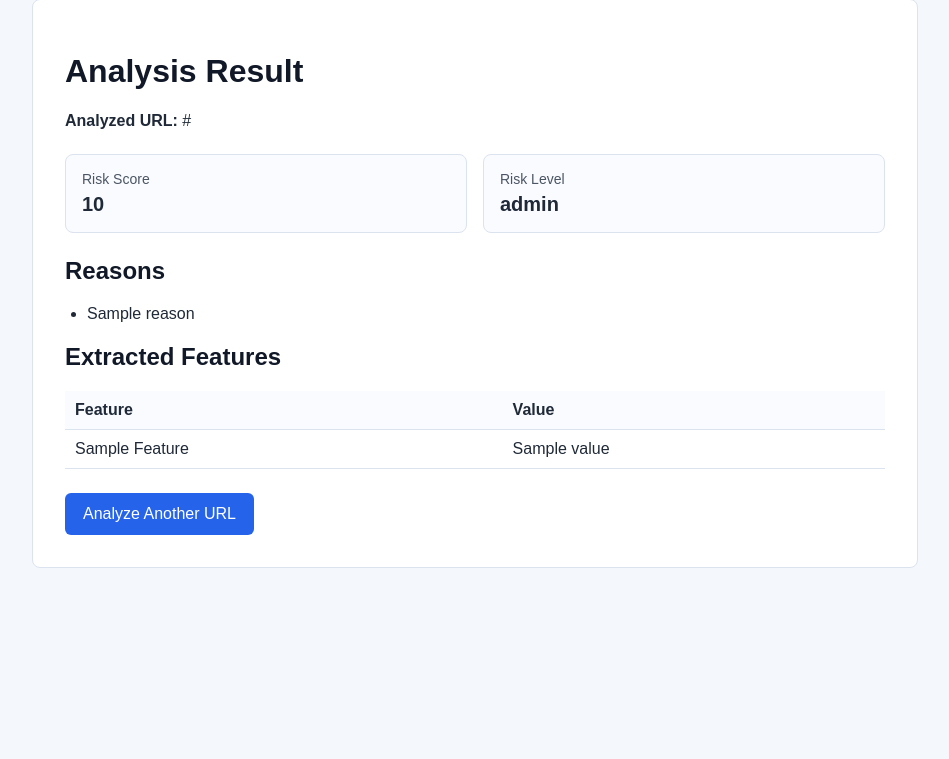
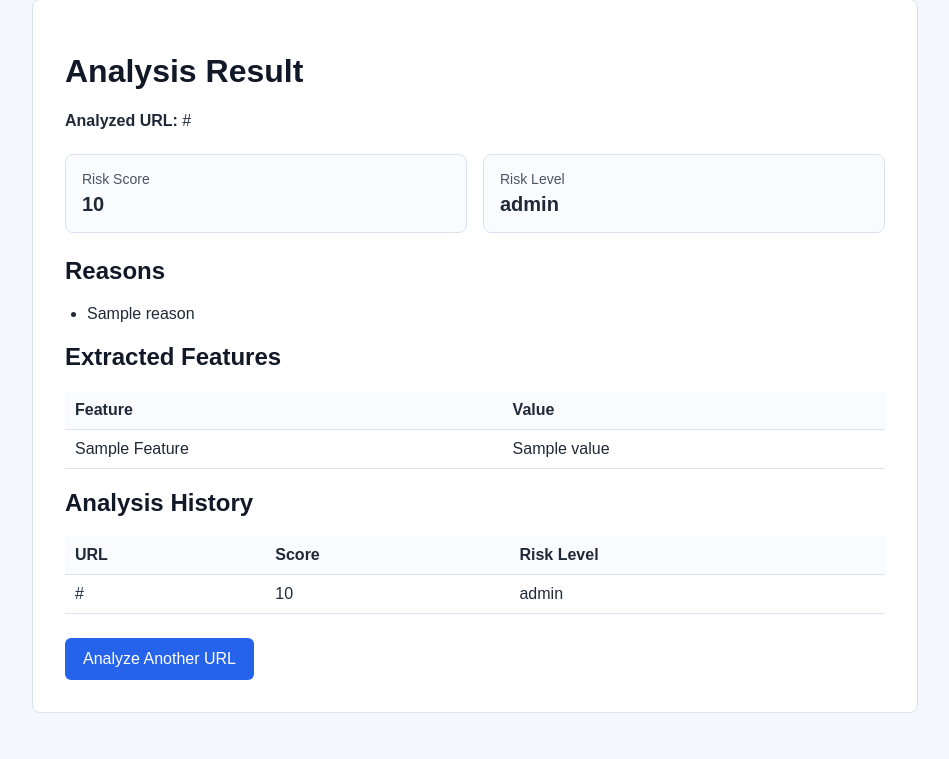
Before and after one commit to haticylm/phishing-url-detector, a Flask app: template templates/result.html in a window 1280 px wide. Shown: the part 41-800 px from the top of the page, without its empty margins (165-1114 px from the left). Run offline with Flask 3, Linux system fonts and the light colour scheme; the template is opened without the code that fills it: most values are stand-ins (such as "Sample title", 1, 10 or a date in 2020).

Commit message:
Add analysis history and improve feature display

```diff
--- a/templates/result.html
+++ b/templates/result.html
@@ -78,6 +78,11 @@
             overflow-wrap: anywhere;
         }
 
+        .history-url {
+            overflow-wrap: anywhere;
+            max-width: 420px;
+        }
+
         .button-link {
             display: inline-block;
             margin-top: 24px;
@@ -130,10 +135,36 @@
             {% for feature_name, value in result.features.items() %}
                 <tr>
                     <td>{{ feature_name.replace("_", " ").title() }}</td>
-                    <td>{{ value }}</td>
+                    <td>
+                        {% if value is iterable and value is not string %}
+                            {{ value | join(", ") }}
+                        {% else %}
+                            {{ value }}
+                        {% endif %}
+                    </td>
                 </tr>
             {% endfor %}
         </table>
+
+        <h2>Analysis History</h2>
+        {% if history %}
+            <table>
+                <tr>
+                    <th>URL</th>
+                    <th>Score</th>
+                    <th>Risk Level</th>
+                </tr>
+                {% for item in history %}
+                    <tr>
+                        <td class="history-url">{{ item.url }}</td>
+                        <td>{{ item.score }}</td>
+                        <td>{{ item.risk_level }}</td>
+                    </tr>
+                {% endfor %}
+            </table>
+        {% else %}
+            <p>No previous analyses yet.</p>
+        {% endif %}
 
         <a class="button-link" href="/">Analyze Another URL</a>
     </main>
--- a/web_app.py
+++ b/web_app.py
@@ -8,6 +8,7 @@ from detector import analyze_url
 
 
 app = Flask(__name__)
+history = []
 
 
 @app.route("/")
@@ -25,7 +26,20 @@ def analyze():
         return render_template("index.html", error="Please enter a URL.")
 
     result = analyze_url(url)
-    return render_template("result.html", result=result)
+    history.append(
+        {
+            "url": result["url"],
+            "score": result["score"],
+            "risk_level": result["risk_level"],
+        }
+    )
+
+    newest_first_history = list(reversed(history))
+    return render_template(
+        "result.html",
+        result=result,
+        history=newest_first_history,
+    )
 
 
 if __name__ == "__main__":
```
